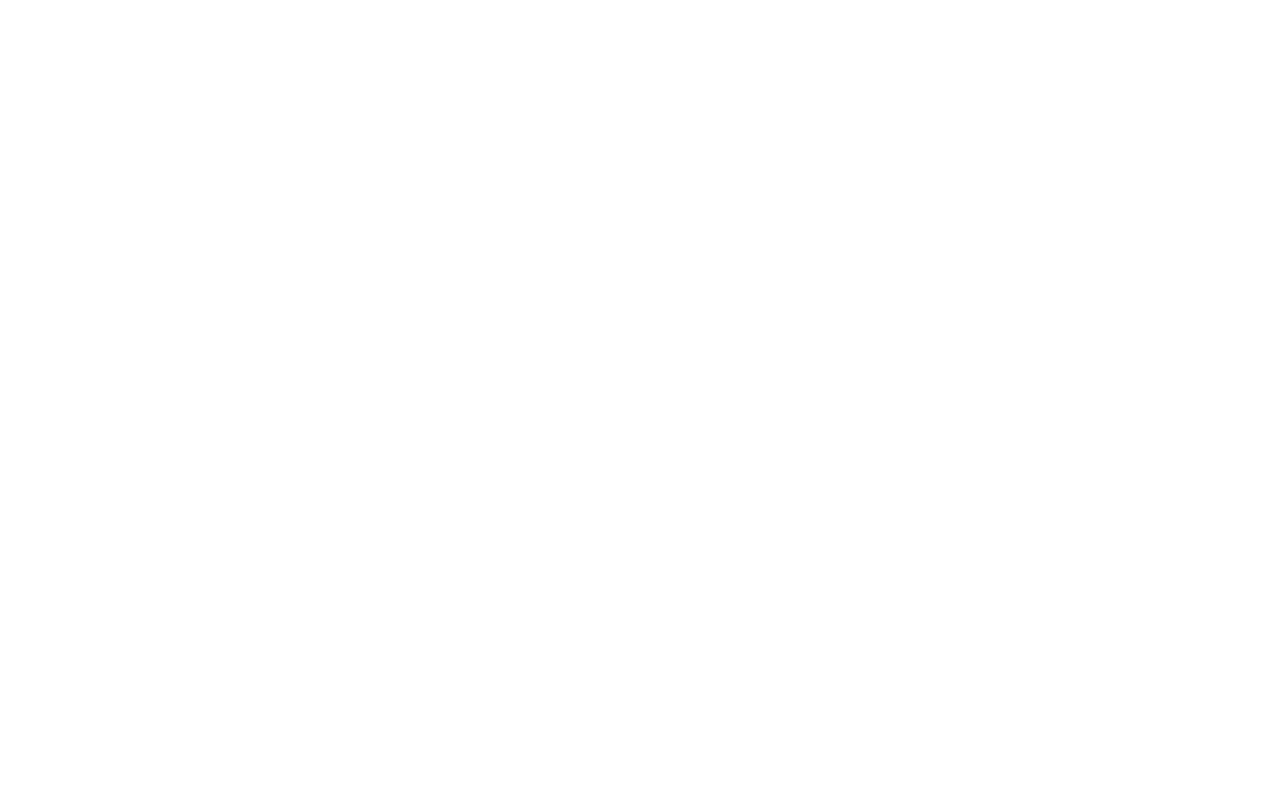
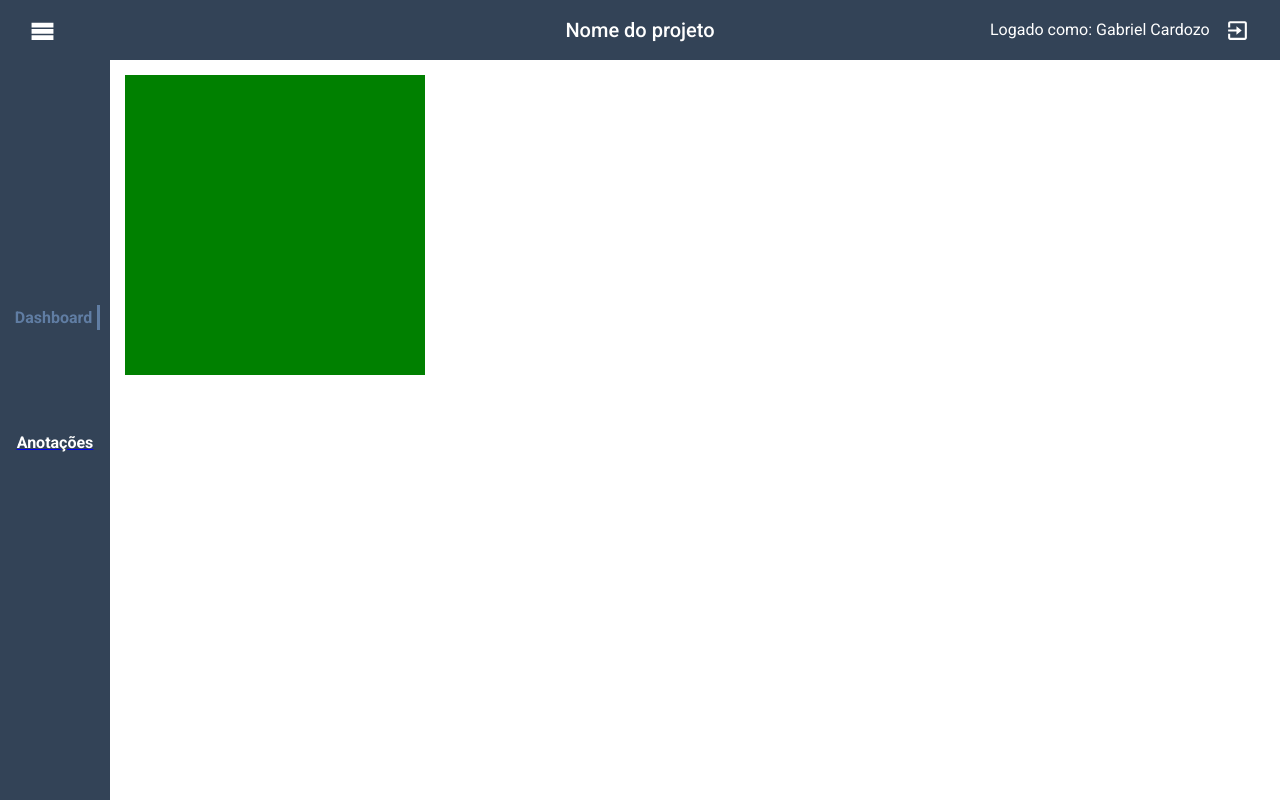
Before and after one commit to GabrielCardoz0/projeto21-Projec.t, a React (Create React App) app in the folder front-end/: page /dashboard in a window 1280 px wide. Before the commit this address had no page. Built offline with nearby package versions, Linux system fonts and the light colour scheme.

Commit message:
refact: change files and folders name and position

```diff
--- a/front-end/src/App.js
+++ b/front-end/src/App.js
@@ -1,16 +1,40 @@
 import GlobalStyle from "./assets/globalStyle";
 import { BrowserRouter as Router, Routes, Route } from "react-router-dom";
+import styled from "styled-components";
+import Layout from "./pages/layout";
 import Dashboard from "./pages/dashboard";
 
 export default function App() {
+
+  console.log("renderizou app");
+
   return (
     <>
     <GlobalStyle/>
     <Router>
       <Routes>
-        <Route path="/a" element={<Dashboard/>}></Route>
+        <Route path="/" element={<Layout/>}>
+
+          <Route path="dashboard" element={<Dashboard/>} />
+          <Route path="notes" element={<PostIt/>}/>
+
+        </Route>
       </Routes>
     </Router>
     </>
   );
 }
+
+const PostIt = styled.div`
+  display: flex;
+  flex-wrap: wrap;
+  background-color: blue;
+  width: 150px;
+  height: 150px;
+  background-color: #fde87f;
+  box-shadow: 0px 2px 10px rgba(0, 0, 0, 0.2);
+  padding: 10px;
+  font-size: 16px;
+  font-family: "Roboto";
+  margin: 0 20px 5px 0;
+`;
--- a/front-end/src/assets/globalStyle.js
+++ b/front-end/src/assets/globalStyle.js
@@ -44,6 +44,9 @@ table {
 	border-collapse: collapse;
 	border-spacing: 0;
 }
+* {
+	box-sizing: border-box;
+}
 `;
 
 export default GlobalStyle;
--- a/front-end/src/components/dashboard/index.js
+++ /dev/null
@@ -1,11 +0,0 @@
-import NavigationBar from "./navBar";
-import TopBar from "./TopBar";
-
-export default function DashboardLayout() {
-  return(
-    <>
-        <TopBar/>
-        <NavigationBar/>
-    </>
-  );
-};
--- a/front-end/src/components/dashboard/TopBar.js
+++ b/front-end/src/components/layout/TopBar.js
@@ -3,6 +3,9 @@ import { ImMenu } from "react-icons/im";
 import { BiExit } from "react-icons/bi";
 
 export default function TopBar() {
+
+  console.log("renderizou topbar");
+
   return (
     <>
     <TopBarComponent>
--- a/front-end/src/components/dashboard/navBar.js
+++ b/front-end/src/components/layout/navBar.js
@@ -1,13 +1,22 @@
 import { useState } from "react";
 import styled from "styled-components";
+import { Link } from "react-router-dom";
 
 export default function NavigationBar(params) {
   const [ currpage, setCurrpage ] = useState("dashboard");
+  console.log("renderizou navbar");
 
   return (
     <NavBar>
-        {currpage !== "dashboard" ? <div onClick={() => setCurrpage('dashboard')}>Dashboard</div> : <div className="select">Dashboard</div> }
-        {currpage !== "anotacoes" ? <div onClick={() => setCurrpage('anotacoes')}>Anotações</div> : <div className="select">Anotações</div> }
+        {currpage !== "dashboard"
+          ? <Link to="/dashboard"><div onClick={() => setCurrpage('dashboard')}>Dashboard</div></Link>
+          : <div className="select">Dashboard</div>
+        }
+
+        {currpage !== "anotacoes"
+          ? <Link to="/notes"><div onClick={() => setCurrpage('anotacoes')}>Anotações</div></Link>
+          : <div className="select">Anotações</div>
+        }
     </NavBar>
   );
 };
--- a/front-end/src/pages/dashboard/index.js
+++ b/front-end/src/pages/dashboard/index.js
@@ -1,9 +1,16 @@
-import DashboardLayout from "../../components/dashboard";
+import styled from "styled-components";
 
 export default function Dashboard() {
+  console.log("renderizou dashboard");
   return(
-    <>
-    <DashboardLayout/>
-    </>
+    <Content>
+    </Content>
   );
 };
+
+const Content = styled.div`
+  width: 300px;
+  height: 300px;
+  background-color: green;
+
+`;
--- /dev/null
+++ b/front-end/src/pages/layout.js
@@ -0,0 +1,39 @@
+import styled from "styled-components";
+import { Outlet } from "react-router-dom";
+import TopBar from "../components/layout/TopBar";
+import NavigationBar from "../components/layout/navBar";
+
+export default function Layout() {
+  console.log("renderizou dashboard");
+  return(
+    <Content>
+
+      <TopBar/>
+
+      <div>
+        <NavigationBar/>
+        <Container>
+
+          <Outlet/>
+
+        </Container>
+      </div>
+
+    </Content>
+  );
+};
+
+const Content = styled.div`
+  display: flex;
+  flex-direction: column;
+  div {
+    display: flex;
+  }
+`;
+
+const Container = styled.div`
+  /* background-color: red; */
+  width: calc(100vw - 110px);
+  height: calc(100vh - 60px);
+  padding: 15px;
+`
```
